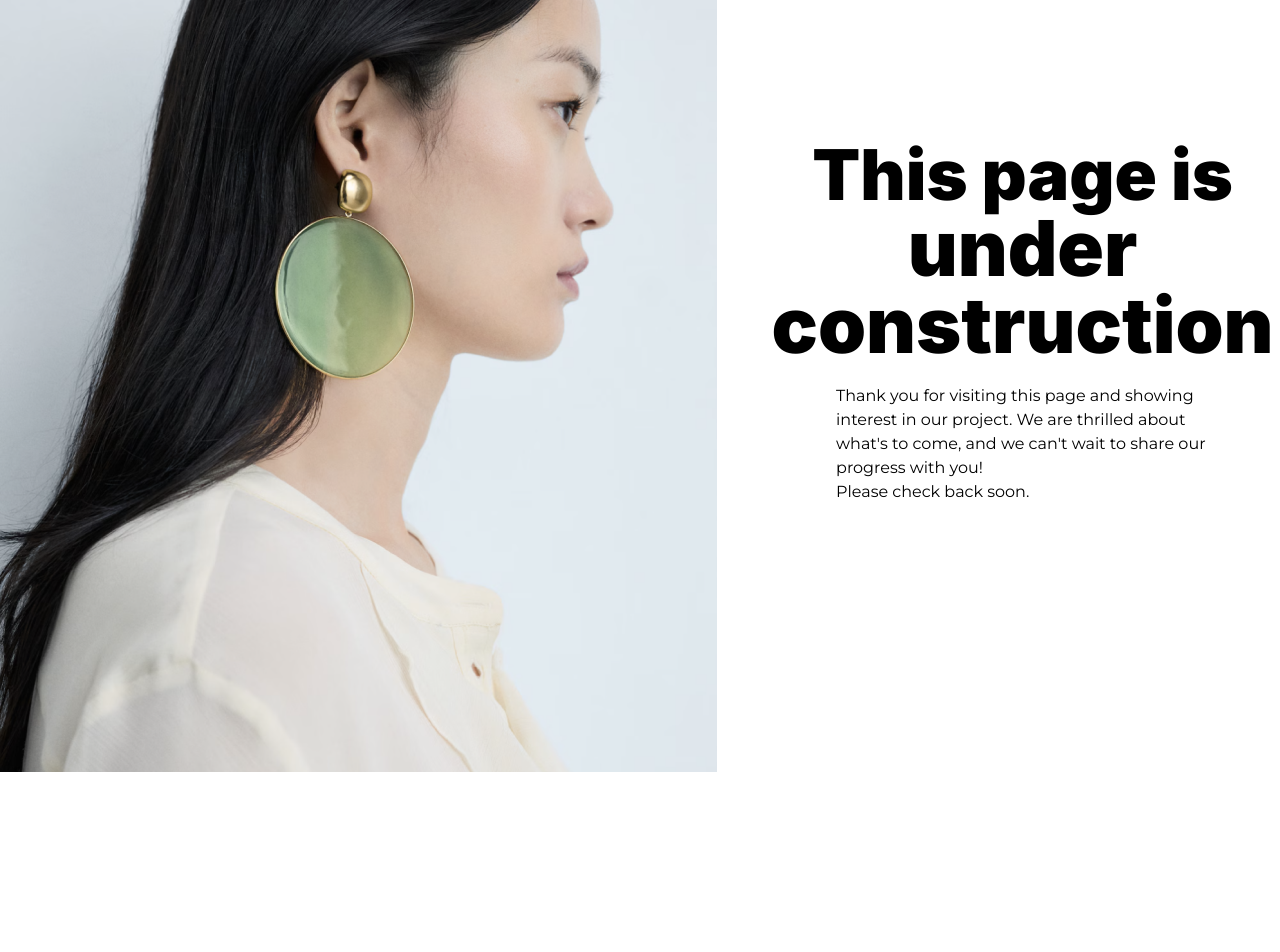
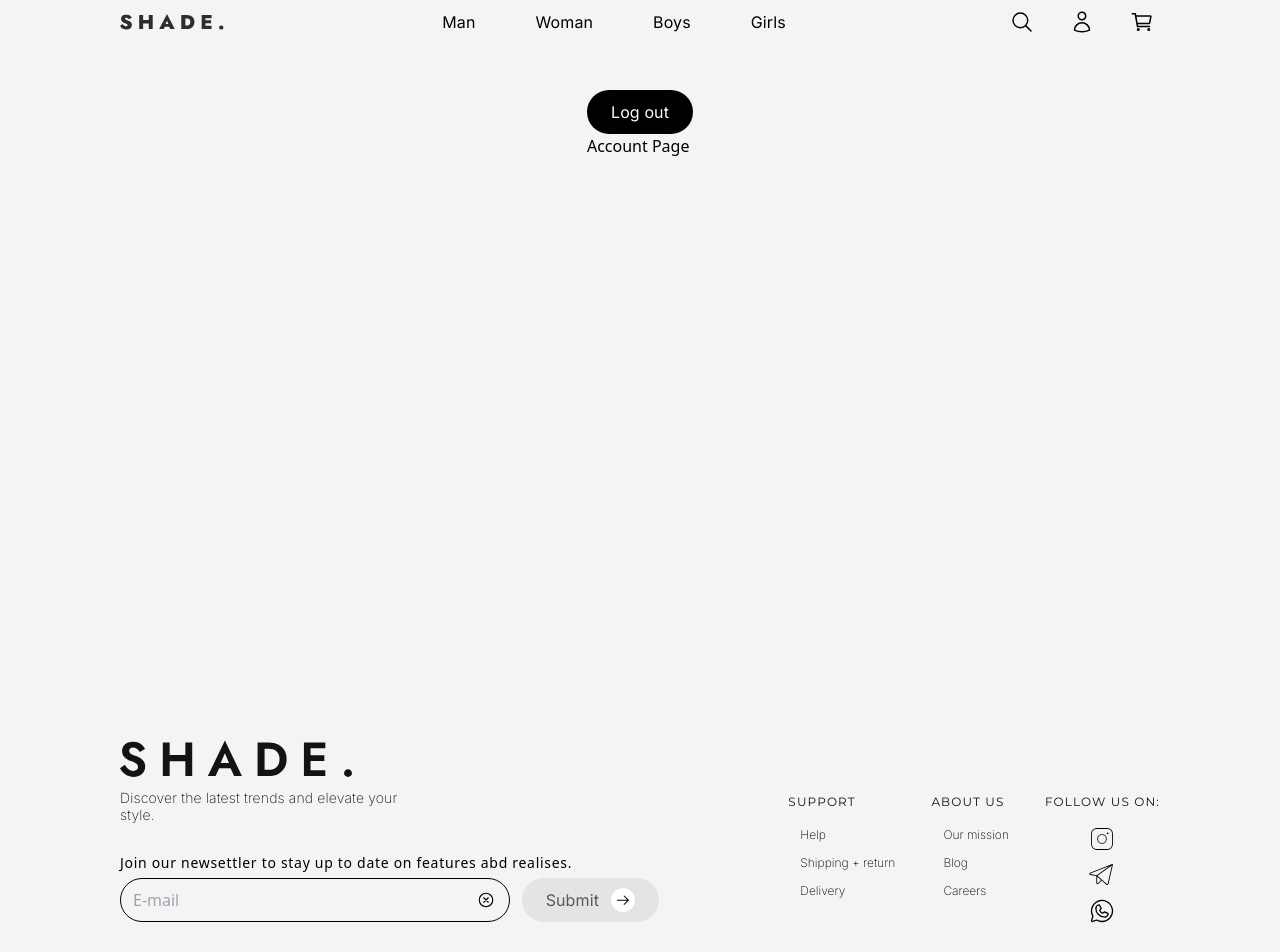
Before and after one commit to DianaKravchuk/Store, a React (Vite) app in the folder frontend/: page /account in a window 1280 px wide. Shown: the part 60-1012 px from the top of the page. Before the commit the page ends 832 px from the top, so only its background shows below. Built offline with nearby package versions, Linux system fonts and the light colour scheme.

Commit message:
feat: add userSlice and integrate it into the project

```diff
--- a/frontend/src/AppRoutes.tsx
+++ b/frontend/src/AppRoutes.tsx
@@ -8,6 +8,7 @@ import Layout from "./layout/Layout/Layout";
 import Uikit from "@pages/Ui-kit/Ui-kit";
 import Auth from "./pages/Auth";
 import ErrorPage from "./pages/ErrorPage";
+import Account from "./pages/Account";
 
 const route = createBrowserRouter(
   createRoutesFromElements(
@@ -15,6 +16,7 @@ const route = createBrowserRouter(
       <Route path="/" element={<Home />} />
       <Route path="/ui-kit" element={<Uikit />} />
       <Route path="/auth/:authPage?" element={<Auth />} />
+      <Route path="/account" element={<Account />} />
     </Route>,
   ),
 );
--- a/frontend/src/components/LoginForm.tsx
+++ b/frontend/src/components/LoginForm.tsx
@@ -1,3 +1,4 @@
+import { login } from "@/redux/slices/userSlice";
 import Button from "@/Ui/Button/Button";
 import { ButtonLink } from "@/Ui/ButtonLink/ButtonLink";
 import Input from "@/Ui/Input/Input";
@@ -7,8 +8,10 @@ import { FC, useState } from "react";
 import { useForm } from "react-hook-form";
 import { FcGoogle } from "react-icons/fc";
 import { GoArrowRight } from "react-icons/go";
+import { useDispatch } from "react-redux";
 
 const LoginForm: FC = () => {
+  const dispatch = useDispatch();
   const [isLoginSuccess, setIsLoginSuccess] = useState(false);
   const {
     register,
@@ -24,9 +27,18 @@ const LoginForm: FC = () => {
     mode: "onTouched",
   });
   const handleOnSubmit = (data: LoginValues) => {
-    console.log(data);
+    setIsLoginSuccess(true);
+    dispatch(
+      login({
+        user: {
+          email: data.email,
+          firstName: "firstName",
+          lastName: "lastName",
+          id: "1",
+        },
+      }),
+    );
     reset();
-    setIsLoginSuccess(true);
   };
   return (
     <>
--- a/frontend/src/components/RegisterForm/RegisterForm.tsx
+++ b/frontend/src/components/RegisterForm/RegisterForm.tsx
@@ -1,3 +1,5 @@
+import { useAppDispatch } from "@/redux/hooks";
+import { login } from "@/redux/slices/userSlice";
 import Button from "@/Ui/Button/Button";
 import { ButtonLink } from "@/Ui/ButtonLink/ButtonLink";
 import Checkbox from "@/Ui/Checkbox/Checkbox";
@@ -9,6 +11,7 @@ import { useForm } from "react-hook-form";
 import { GoArrowRight } from "react-icons/go";
 
 const RegisterForm: FC = () => {
+  const dispatch = useAppDispatch();
   const [isRegisterSuccess, setIsRegisterSuccess] = useState(false);
   const {
     register,
@@ -28,9 +31,10 @@ const RegisterForm: FC = () => {
     mode: "onTouched",
   });
   const handleOnSubmit = (data: RegisterValues) => {
-    console.log(data);
+    const { email, firstName, lastName } = data;
+    setIsRegisterSuccess(true);
+    dispatch(login({ user: { email, firstName, lastName, id: "1" } }));
     reset();
-    setIsRegisterSuccess(true);
   };
   return (
     <>
--- a/frontend/src/layout/Header/Header.tsx
+++ b/frontend/src/layout/Header/Header.tsx
@@ -2,8 +2,12 @@ import { Link } from "react-router-dom";
 import { categoryLinks, navigationLinks } from "./types/data";
 import { ButtonLink } from "@/Ui/ButtonLink/ButtonLink";
 import logo from "@assets/icons/Logo-small.svg";
+import { useAppSelector } from "@/redux/hooks";
+import { userData } from "@/redux/slices/userSlice";
 
 const Header: React.FC = () => {
+  const { user } = useAppSelector(userData);
+
   return (
     <header className="fixed top-0 z-20 bg-grey-opacity-80%  w-full">
       <div className="max-w-[1040px] flex mx-auto items-center justify-between pt-[60px]">
@@ -28,9 +32,9 @@ const Header: React.FC = () => {
         <div className="w-[156px] flex items-center gap-6">
           {navigationLinks.map((item) => (
             <ButtonLink
+              key={item.id}
               size="icon"
-              url={item.link}
-              key={item.id}
+              url={item.id === 2 && user ? "/account" : item.link}
               variant="icon"
               icon={<item.icon size={24} />}
             />
--- /dev/null
+++ b/frontend/src/pages/Account/Account.tsx
@@ -0,0 +1,22 @@
+import { useAppDispatch } from "@/redux/hooks";
+import { logout } from "@/redux/slices/userSlice";
+import Button from "@/Ui/Button/Button";
+import { FC } from "react";
+
+const Account: FC = () => {
+  const dispatch = useAppDispatch();
+  const handleLogout = () => dispatch(logout());
+  return (
+    <section className="pt-[150px] h-svh">
+      <Button
+        size="medium"
+        variant="filled"
+        text="Log out"
+        onClick={handleLogout}
+      />
+      <p>Account Page</p>
+    </section>
+  );
+};
+
+export default Account;
--- /dev/null
+++ b/frontend/src/pages/Account/index.ts
@@ -0,0 +1 @@
+export { default } from "./Account";
--- a/frontend/src/redux/rootReducers.ts
+++ b/frontend/src/redux/rootReducers.ts
@@ -1,3 +1,6 @@
 import { combineReducers } from "@reduxjs/toolkit";
+import userSlice from "./slices/userSlice";
 
-export const rootReducer = combineReducers({});
+export const rootReducer = combineReducers({
+  user: userSlice,
+});
--- /dev/null
+++ b/frontend/src/redux/slices/userSlice.ts
@@ -0,0 +1,40 @@
+import { createSlice } from "@reduxjs/toolkit";
+import type { PayloadAction } from "@reduxjs/toolkit";
+
+import { RootState } from "../store";
+
+export type User = {
+  id: string;
+  firstName: string;
+  lastName: string;
+  email: string;
+};
+
+type UserState = {
+  user: User | null;
+};
+
+const initialState: UserState = {
+  user: null,
+};
+
+export const userSlice = createSlice({
+  name: "user",
+  initialState,
+  selectors: {
+    userId: (state) => state.user?.id,
+  },
+  reducers: {
+    login: (state, action: PayloadAction<UserState>) => {
+      state.user = action.payload.user;
+    },
+    logout: (state) => {
+      state.user = null;
+    },
+  },
+});
+
+export const { login, logout } = userSlice.actions;
+export const { userId } = userSlice.selectors;
+export const userData = (state: RootState) => state.user;
+export default userSlice.reducer;
```
